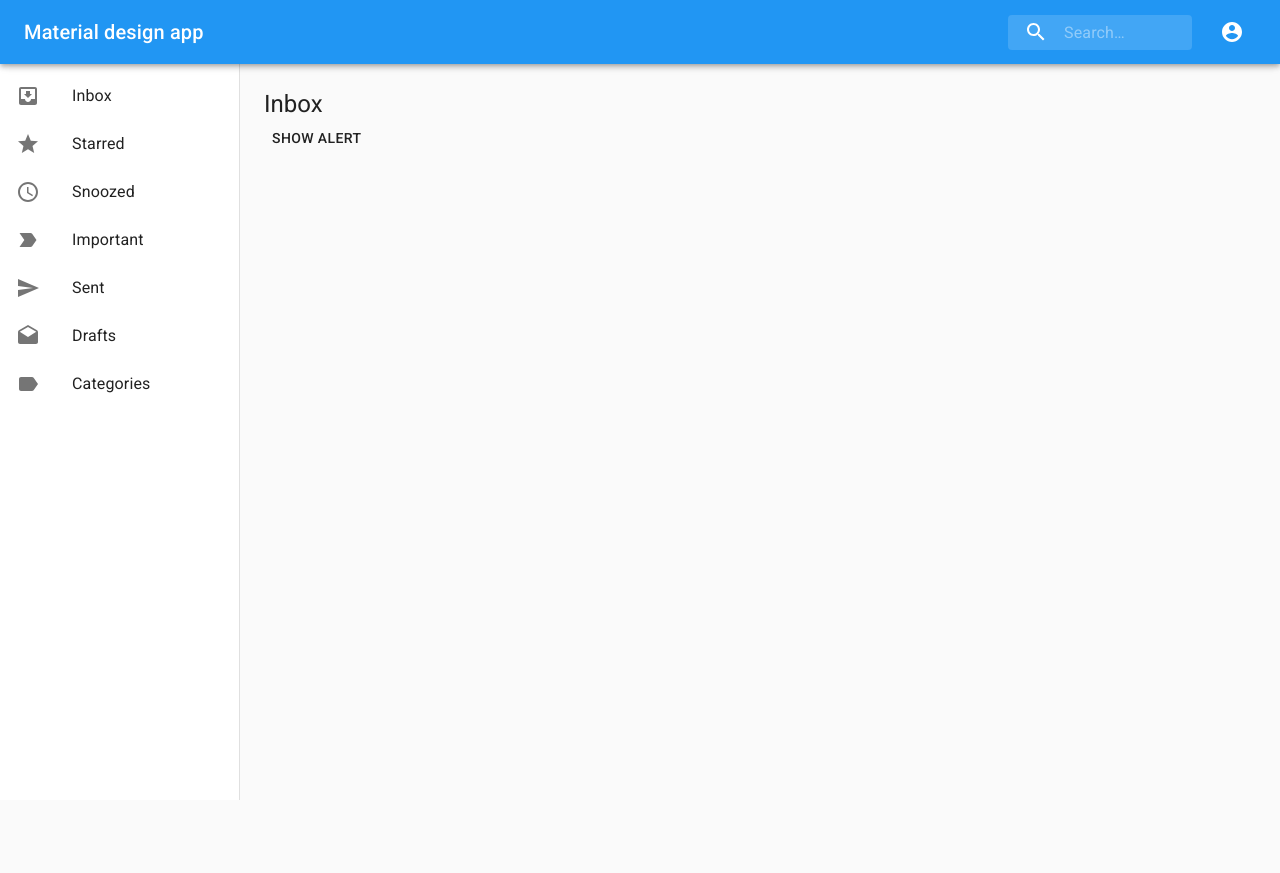
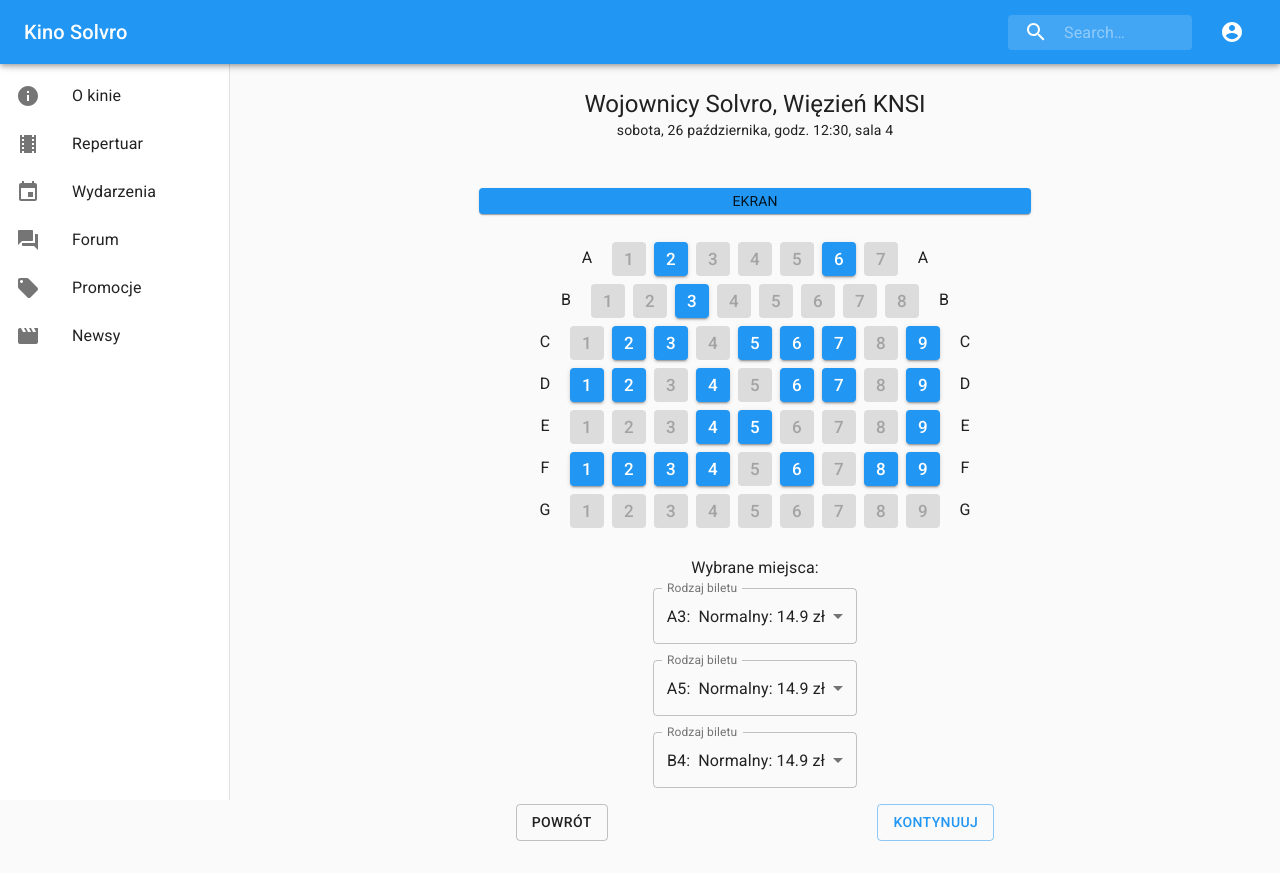
Before and after one commit to piotrdurniat/KinoFrontend, a React (Create React App) app: page /mail/inbox in a window 1280 px wide. Before the commit the page ends 800 px from the top, so only its background shows below. Built offline with nearby package versions, Linux system fonts and the light colour scheme.

Commit message:
first commit

```diff
--- a/package.json
+++ b/package.json
@@ -1,5 +1,5 @@
 {
-  "name": "materialreact",
+  "name": "kino_frontend",
   "version": "0.1.0",
   "private": true,
   "dependencies": {
--- a/src/App.js
+++ b/src/App.js
@@ -13,20 +13,24 @@ import useStyles from "./components/Styles.js";
 import ConsecutiveSnackbar from "./components/ConsecutiveSnackbar";
 // material ui
 import CssBaseline from "@material-ui/core/CssBaseline";
-import Paper from "@material-ui/core/Paper";
 import { createMuiTheme } from "@material-ui/core/styles";
 import grey from "@material-ui/core/colors/grey";
 import blue from "@material-ui/core/colors/blue";
+import red from "@material-ui/core/colors/red";
+
 import { ThemeProvider } from "@material-ui/styles";
+import useMediaQuery from '@material-ui/core/useMediaQuery';
 
+const App = props => {
+  const prefersDarkMode = useMediaQuery('(prefers-color-scheme: dark)');
   const theme = createMuiTheme({
     palette: {
+      type: prefersDarkMode ? 'dark' : 'light',
       primary: blue,
-    secondary: grey
+      secondary: red
     }
   });
 
-const App = props => {
   const classes = useStyles();
   const alertQueue = React.useRef([]); // useRef( <this thing becomes .current> )
   const [alertOpen, setAlertOpen] = React.useState(false);
@@ -76,7 +80,10 @@ const App = props => {
                 path="/"
                 render={() => <Redirect to="/mail/inbox" />}
               />
-              <Route path="/mail/inbox" render={() => <Inbox showAlert={showAlert}/>} />
+              <Route
+                path="/mail/inbox"
+                render={() => <Inbox showAlert={showAlert} />}
+              />
               <Route path="/mail/starred" component={Starred} />
               <Route path="/search/:phrase" component={Search} />
               <Route path="*" component={NotFound} />
@@ -86,6 +93,6 @@ const App = props => {
       </BrowserRouter>
     </ThemeProvider>
   );
-}
+};
 
 export default App;
--- a/src/components/DrawerLinks.js
+++ b/src/components/DrawerLinks.js
@@ -1,12 +1,11 @@
 import React from "react";
 
-import InboxIcon from "@material-ui/icons/MoveToInbox";
-import StarIcon from "@material-ui/icons/Star";
-import SnoozeIcon from "@material-ui/icons/AccessTime";
-import LabelImportantIcon from "@material-ui/icons/LabelImportant";
-import SendIcon from "@material-ui/icons/Send";
-import DraftsIcon from "@material-ui/icons/Drafts";
-import LabelIcon from "@material-ui/icons/Label";
+import InfoIcon from "@material-ui/icons/Info";
+import TheatersIcon from "@material-ui/icons/Theaters";
+import EventIcon from "@material-ui/icons/Event";
+import ForumIcon from "@material-ui/icons/Forum";
+import LocalOfferIcon from "@material-ui/icons/LocalOffer";
+import MovieIcon from "@material-ui/icons/Movie";
 
 import List from "@material-ui/core/List";
 import ListItem from "@material-ui/core/ListItem";
@@ -17,39 +16,34 @@ import { Link } from "react-router-dom";
 
 const items = [
   {
-    icon: InboxIcon,
-    text: "Inbox",
-    link: "/mail/inbox"
+    icon: InfoIcon,
+    text: "O kinie",
+    link: "o_kinie"
   },
   {
-    icon: StarIcon,
-    text: "Starred",
-    link: "/mail/starred"
+    icon: TheatersIcon,
+    text: "Repertuar",
+    link: "/repertuar"
   },
   {
-    icon: SnoozeIcon,
-    text: "Snoozed",
-    link: "/mail/snoozed"
+    icon: EventIcon,
+    text: "Wydarzenia",
+    link: "/wydarzenia"
   },
   {
-    icon: LabelImportantIcon,
-    text: "Important",
-    link: "/mail/important"
+    icon: ForumIcon,
+    text: "Forum",
+    link: "/forum"
   },
   {
-    icon: SendIcon,
-    text: "Sent",
-    link: "/mail/sent"
+    icon: LocalOfferIcon,
+    text: "Promocje",
+    link: "/promocje"
   },
   {
-    icon: DraftsIcon,
-    text: "Drafts",
-    link: "/mail/drafts"
-  },
-  {
-    icon: LabelIcon,
-    text: "Categories",
-    link: "/mail/categories"
+    icon: MovieIcon,
+    text: "Newsy",
+    link: "/newsy"
   }
 ];
 
--- a/src/components/NavBar.js
+++ b/src/components/NavBar.js
@@ -49,7 +49,7 @@ const NavBar = props => {
           <MenuIcon />
         </IconButton>
         <Typography className={classes.title} variant="h6" noWrap>
-          Material design app
+          Kino Solvro
         </Typography>
         <div className={classes.search}>
           <div className={classes.searchIcon}>
--- a/src/components/NavBarStyle.js
+++ b/src/components/NavBarStyle.js
@@ -50,7 +50,7 @@ const useStyles = makeStyles(theme => ({
     width: "100%",
     [theme.breakpoints.up("sm")]: { // for desktop
       width: 120,
-      "&:focus": { // make input larger on focus
+      "&:focus": { // make input wider on focus
         width: 200
       }
     }
--- /dev/null
+++ b/src/components/SeatButton.js
@@ -0,0 +1,61 @@
+import React from "react";
+import Button from "@material-ui/core/Button";
+import { makeStyles } from "@material-ui/core/styles";
+import red from "@material-ui/core/colors/red";
+
+const mobileR = 26;
+const desktopR = 34;
+
+const SeatButton = props => {
+  const [selected, setSelected] = React.useState(false);
+
+  const useStyles = makeStyles(theme => ({
+    squareButton: {
+      minWidth: mobileR,
+      minHeight: mobileR,
+      maxWidth: mobileR,
+      maxHeight: mobileR,
+      padding: 0,
+      margin: theme.spacing(0.2),
+      textAlign: "center",
+      size: "large",
+      fontSize: mobileR / 2,
+      [theme.breakpoints.up("sm")]: {
+        // For desktop
+        margin: theme.spacing(0.5),
+        minWidth: desktopR,
+        maxWidth: desktopR,
+        minHeight: desktopR,
+        maxHeight: desktopR,
+        fontSize: desktopR / 2
+      }
+    }
+  }));
+
+  const classes = useStyles();
+
+  const toggleSelect = event => {
+    setSelected(!selected);
+    console.log(selected);
+  };
+
+  if (props.occupied === 1) {
+    return (
+      <Button variant="contained" className={classes.squareButton} disabled>
+        {props.number}
+      </Button>
+    );
+  }
+  return (
+    <Button
+      variant="contained"
+      color={selected ? "secondary" : "primary"}
+      onClick={toggleSelect}
+      className={classes.squareButton}
+    >
+      {props.number}
+    </Button>
+  );
+};
+
+export default SeatButton;
--- /dev/null
+++ b/src/components/SeatGrid.js
@@ -0,0 +1,172 @@
+import React from "react";
+import { makeStyles } from "@material-ui/core/styles";
+import Grid from "@material-ui/core/Grid";
+import Typography from "@material-ui/core/Typography";
+import Paper from "@material-ui/core/Paper";
+
+import SeatButton from "./SeatButton";
+
+const movieData = {
+  status: "success",
+  title: "Wojownicy Solvro, Więzień KNSI",
+  sessions: [1561372200, 1561379400, 1561386600, 1561390200],
+  arrangement: {
+    A: [
+      { "1": 1 },
+      { "2": 0 },
+      { "3": 1 },
+      { "4": 1 },
+      { "5": 1 },
+      { "6": 0 },
+      { "7": 1 }
+    ],
+    B: [
+      { "1": 1 },
+      { "2": 1 },
+      { "3": 0 },
+      { "4": 1 },
+      { "5": 1 },
+      { "6": 1 },
+      { "7": 1 },
+      { "8": 1 }
+    ],
+    C: [
+      { "1": 1 },
+      { "2": 0 },
+      { "3": 0 },
+      { "4": 1 },
+      { "5": 0 },
+      { "6": 0 },
+      { "7": 0 },
+      { "8": 1 },
+      { "9": 0 }
+    ],
+    D: [
+      { "1": 0 },
+      { "2": 0 },
+      { "3": 1 },
+      { "4": 0 },
+      { "5": 1 },
+      { "6": 0 },
+      { "7": 0 },
+      { "8": 1 },
+      { "9": 0 }
+    ],
+    E: [
+      { "1": 1 },
+      { "2": 1 },
+      { "3": 1 },
+      { "4": 0 },
+      { "5": 0 },
+      { "6": 1 },
+      { "7": 1 },
+      { "8": 1 },
+      { "9": 0 }
+    ],
+    F: [
+      { "1": 0 },
+      { "2": 0 },
+      { "3": 0 },
+      { "4": 0 },
+      { "5": 1 },
+      { "6": 0 },
+      { "7": 1 },
+      { "8": 0 },
+      { "9": 0 }
+    ],
+    G: [
+      { "1": 1 },
+      { "2": 1 },
+      { "3": 1 },
+      { "4": 1 },
+      { "5": 1 },
+      { "6": 1 },
+      { "7": 1 },
+      { "8": 1 },
+      { "9": 1 }
+    ]
+  }
+};
+const desktopR = 34;
+const mobileR = 26;
+
+const useStyles = makeStyles(theme => ({
+  root: {
+    marginLeft: "auto",
+    marginRight: "auto",
+    marginTop: theme.spacing(3),
+    marginBottom: theme.spacing(3),
+    maxWidth: 600,
+    // backgroundColor: "#00ff00"
+    minWidth: 0,
+    [theme.breakpoints.up("sm")]: {
+      minWidth: 600
+    }
+  },
+  labelDiv: {
+    verticalAlign: "middle",
+    padding: theme.spacing(0.2),
+
+    textAlign: "center",
+    fontSize: mobileR / 2,
+    width: mobileR,
+    height: mobileR,
+    // backgroundColor: "#ff0000",
+    margin: theme.spacing(0.2),
+    [theme.breakpoints.up("sm")]: {
+      width: desktopR,
+      height: desktopR,
+      margin: theme.spacing(0.5),
+      padding: theme.spacing(0.5),
+
+      fontSize: desktopR / 2
+    }
+  },
+  paper: {
+    textAlign: "center",
+    margin: theme.spacing(3),
+    padding: theme.spacing(0.4),
+    backgroundColor: theme.palette.primary.main
+  }
+}));
+
+const SeatGrid = props => {
+  const classes = useStyles();
+
+  return (
+    <div className={classes.root}>
+      <Grid container justify="center">
+        <Grid item xs={12}>
+          <Paper className={classes.paper}>EKRAN</Paper>
+        </Grid>
+      </Grid>
+      {Object.keys(movieData.arrangement).map(row => (
+        <Grid container justify="center" spacing={0} key={row}>
+          <RowLabel row={row} />
+          {movieData.arrangement[row].map(seat => (
+            <Grid item key={Object.keys(seat)[0]}>
+              <SeatButton
+                number={Object.keys(seat)[0]}
+                occupied={seat[Object.keys(seat)[0]]}
+              />
+            </Grid>
+          ))}
+          <RowLabel row={row} />
+        </Grid>
+      ))}
+    </div>
+  );
+};
+
+const RowLabel = props => {
+  const classes = useStyles();
+  return (
+    <Grid item>
+      <div className={classes.labelDiv}>
+        <Typography variant="body1">{props.row}</Typography>
+      </div>
+    </Grid>
+  );
+};
+
+export default SeatGrid;
--- a/src/components/Styles.js
+++ b/src/components/Styles.js
@@ -1,5 +1,5 @@
 import { makeStyles } from "@material-ui/core/styles";
-const drawerWidth = 240;
+const drawerWidth = 230;
 
 const useStyles = makeStyles(theme => ({
   root: {
@@ -9,7 +9,7 @@ const useStyles = makeStyles(theme => ({
     [theme.breakpoints.up("sm")]: {
       // Small ad larger devices
       width: drawerWidth, // Set drawer width, so it doesn't show on top of a text
-      flexShrink: 0 // Not sure what that does
+      flexShrink: 0
     }
   },
   toolbar: theme.mixins.toolbar,
@@ -18,7 +18,10 @@ const useStyles = makeStyles(theme => ({
   },
   content: {
     flexGrow: 1,
-    padding: theme.spacing(3)
+    padding: theme.spacing(1),
+    [theme.breakpoints.up("sm")]: {
+      padding: theme.spacing(3)
+    }
   }
 }));
 
--- a/src/routes/Inbox.js
+++ b/src/routes/Inbox.js
@@ -1,13 +1,101 @@
 import React from "react";
 import Typography from "@material-ui/core/Typography";
 import Button from "@material-ui/core/Button";
+import { makeStyles } from "@material-ui/core/styles";
+import Grid from "@material-ui/core/Grid";
+import InputAdornment from "@material-ui/core/InputAdornment";
+import TextField from '@material-ui/core/TextField';
+import clsx from 'clsx';
+import MenuItem from '@material-ui/core/MenuItem';
+
+import SeatGrid from "../components/SeatGrid";
+
+const useStyles = makeStyles(theme => ({
+  root: {
+    textAlign: "center"
+  },
+  margin: {
+    margin: theme.spacing(1)
+  }
+}));
 
 const Inbox = props => {
+  const [selectedSeats, selectSeats] = React.useState(["A3", "A5", "B4"]);
+  const [ticketType, setTicketType] = React.useState('Normalny');
+  const types = [
+    {
+      type: "Normalny",
+      price: 14.90
+    },
+    {
+      type: "Dziecko",
+      price: 14.90
+    },
+    {
+      type: "Student",
+      price: 14.90
+    },
+    {
+      type: "Uczeń",
+      price: 14.90
+    },
+    {
+      type: "Senior",
+      price: 14.90
+    }
+  ];
+
+  const handleChange = prop => event => {
+    setTicketType(event.target.value);
+  };
+  const classes = useStyles();
   return (
-    <>
-      <Typography variant="h5">Inbox </Typography>
-      <Button onClick={() => props.showAlert("alert text")}> Show alert </Button>
-    </>
+    <div className={classes.root}>
+      <Typography variant="h5">Wojownicy Solvro, Więzień KNSI</Typography>
+      <Typography variant="body2">
+        sobota, 26 października, godz. 12:30, sala 4
+      </Typography>
+
+      <SeatGrid />
+
+      <Typography variant="body1">Wybrane miejsca:</Typography>
+      {selectedSeats.map(seat => (
+        <div key={seat}>
+          <TextField
+            select
+            variant="outlined"
+            label="Rodzaj biletu"
+            className={clsx(classes.margin, classes.textField)}
+            value={ticketType}
+            onChange={handleChange("weightRange")}
+            InputProps={{
+              startAdornment: (
+                <InputAdornment position="start">{seat}: </InputAdornment>
+              )
+            }}
+          >
+            {types.map(t => (
+              <MenuItem key={t.type} value={t.type}>
+                {t.type}: {t.price} zł
+              </MenuItem>
+            ))}
+          </TextField>
+        </div>
+      ))}
+
+      <Grid container justify="space-evenly">
+        <Grid item>
+          <Button variant="outlined" className={classes.margin}>
+            Powrót
+          </Button>
+        </Grid>
+        <Grid item>
+          <Button variant="outlined" color="primary" className={classes.margin}>
+            Kontynuuj
+          </Button>
+        </Grid>
+      </Grid>
+    </div>
   );
 };
 
```
Also changed, not shown: 1 other file (tests, documents, lock files or other folders). Lines whose indentation alone changed are shown as unchanged.
